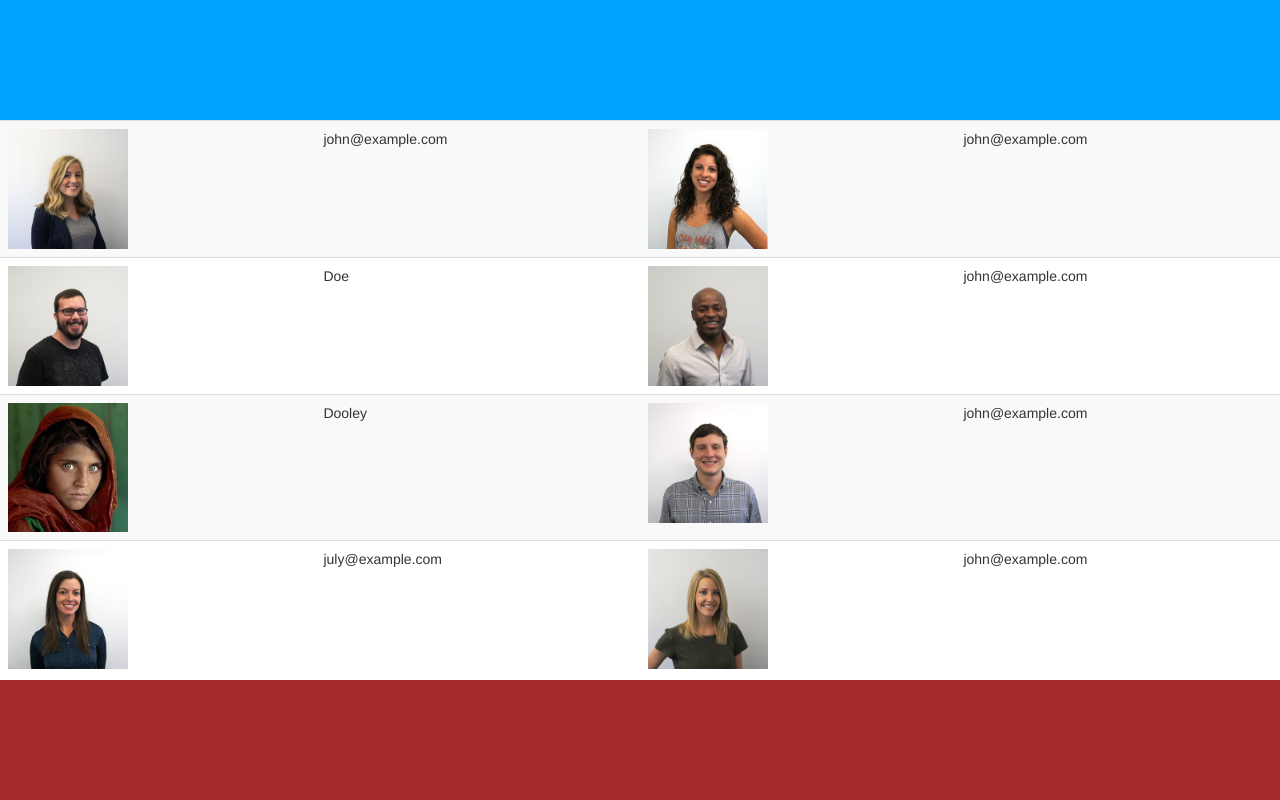
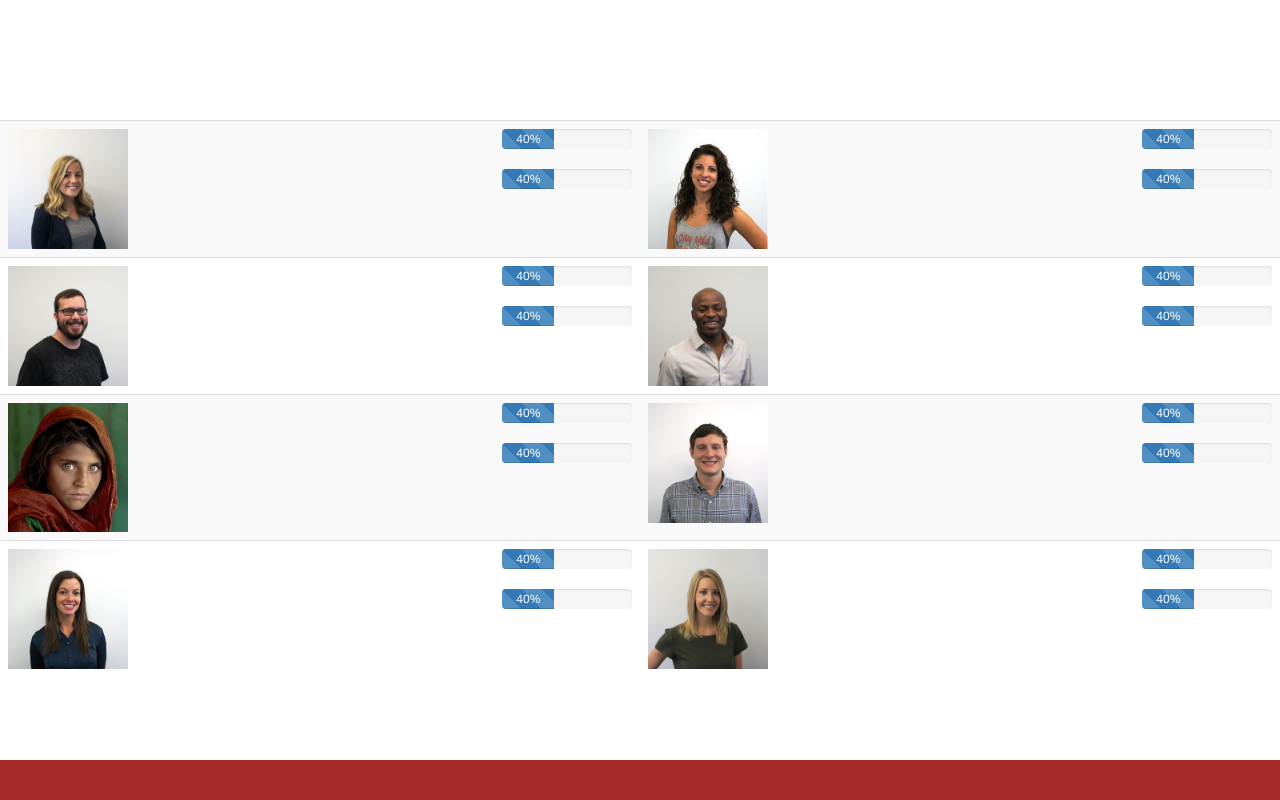
Before and after one commit to tcampb/Zendesk-Dashboard, a plain HTML site: page index.html in a window 1280 px wide. Drawn offline with nearby package versions, Linux system fonts and the light colour scheme; files whose address does not match are found by name.

Commit message:
Changed header color and each person has progress bars

```diff
--- a/index.html
+++ b/index.html
@@ -12,7 +12,7 @@
 <body>
 <div class="container-fluid" data-wrapper>
     <!-- First Row = Header -->
-    <div class="row">
+    <div class="row" id="header">
         <!-- Logo -->
         <div class="col-md-4 blue">
 
@@ -34,18 +34,9 @@
 
         </div> -->
         <!-- First Column Progress Bars -->
-        <!-- <div class="col-md-4  white main-section">
-            <div class="progress">
-                <div class="progress-bar progress-bar-striped active" role="progressbar"
-                    aria-valuenow="40" aria-valuemin="0" aria-valuemax="100" style="width:40%">40%
-                </div>
-            </div>
-            <div class="progress">
-                <div class="progress-bar progress-bar-striped active" role="progressbar"
-                    aria-valuenow="40" aria-valuemin="0" aria-valuemax="100" style="width:40%">40%
-                </div>
-            </div>
-        </div> -->
+        <!-- <div class="col-md-4  white main-section"> -->
+
+
         <!-- Second Column Headshots -->
         <!-- <div class="col-md-2  white main-section">
                          -->
@@ -55,37 +46,120 @@
 
         </div> -->
         <table class="table table-striped">
-                <!-- <thead> -->
-                  <!-- <tr>
-                    <th>Firstname</th>
-                    <th>Lastname</th>
-                    <th>Email</th>
-                  </tr> -->
-                <!-- </thead> -->
                 <tbody>
                   <tr>
-                    <td><img src="/Users/richoswald/DigitalCrafts-11-2017/front_end_project_Tyler/Zendesk-Dashboard/style_sheets/photos/anna.jpg" alt=""></td>
-                    <td>john@example.com</td>
+                    <td>
+                        <img src="/Users/richoswald/DigitalCrafts-11-2017/front_end_project_Tyler/Zendesk-Dashboard/style_sheets/photos/anna.jpg" alt="">
+                    </td>
+                    <td>
+                        <div class="progress">
+                            <div class="progress-bar progress-bar-striped active" role="progressbar"
+                                aria-valuenow="40" aria-valuemin="0" aria-valuemax="100" style="width:40%">40%
+                            </div>
+                        </div>
+                        <div class="progress">
+                            <div class="progress-bar progress-bar-striped active" role="progressbar"
+                                aria-valuenow="40" aria-valuemin="0" aria-valuemax="100" style="width:40%">40%
+                            </div>
+                        </div>
+                    </td>
                     <td><img src="/Users/richoswald/DigitalCrafts-11-2017/front_end_project_Tyler/Zendesk-Dashboard/style_sheets/photos/joelle.jpg" alt=""></td>
-                    <td>john@example.com</td>
+                    <td>
+                        <div class="progress">
+                            <div class="progress-bar progress-bar-striped active" role="progressbar"
+                                aria-valuenow="40" aria-valuemin="0" aria-valuemax="100" style="width:40%">40%
+                            </div>
+                        </div>
+                        <div class="progress">
+                                <div class="progress-bar progress-bar-striped active" role="progressbar"
+                                    aria-valuenow="40" aria-valuemin="0" aria-valuemax="100" style="width:40%">40%
+                                </div>
+                            </div>
+                    </td>
                 </tr>
                 <tr>
                     <td><img src="/Users/richoswald/DigitalCrafts-11-2017/front_end_project_Tyler/Zendesk-Dashboard/style_sheets/photos/brett.jpg" alt=""></td>
-                    <td>Doe</td>
+                    <td>
+                            <div class="progress">
+                                    <div class="progress-bar progress-bar-striped active" role="progressbar"
+                                        aria-valuenow="40" aria-valuemin="0" aria-valuemax="100" style="width:40%">40%
+                                    </div>
+                                </div>
+                                <div class="progress">
+                                    <div class="progress-bar progress-bar-striped active" role="progressbar"
+                                        aria-valuenow="40" aria-valuemin="0" aria-valuemax="100" style="width:40%">40%
+                                    </div>
+                                </div>
+                    </td>
                     <td><img src="/Users/richoswald/DigitalCrafts-11-2017/front_end_project_Tyler/Zendesk-Dashboard/style_sheets/photos/tope_a.jpg" alt=""></td>
-                    <td>john@example.com</td>
+                    <td>
+                            <div class="progress">
+                                    <div class="progress-bar progress-bar-striped active" role="progressbar"
+                                        aria-valuenow="40" aria-valuemin="0" aria-valuemax="100" style="width:40%">40%
+                                    </div>
+                                </div>
+                                <div class="progress">
+                                    <div class="progress-bar progress-bar-striped active" role="progressbar"
+                                        aria-valuenow="40" aria-valuemin="0" aria-valuemax="100" style="width:40%">40%
+                                    </div>
+                                </div>
+                    </td>
                   </tr>
                   <tr>
                       <td><img src="/Users/richoswald/DigitalCrafts-11-2017/front_end_project_Tyler/Zendesk-Dashboard/style_sheets/photos/place_holder_green_eyes-crop.jpg" alt=""></td>
-                      <td>Dooley</td>
+                      <td>
+                            <div class="progress">
+                                    <div class="progress-bar progress-bar-striped active" role="progressbar"
+                                        aria-valuenow="40" aria-valuemin="0" aria-valuemax="100" style="width:40%">40%
+                                    </div>
+                                </div>
+                                <div class="progress">
+                                    <div class="progress-bar progress-bar-striped active" role="progressbar"
+                                        aria-valuenow="40" aria-valuemin="0" aria-valuemax="100" style="width:40%">40%
+                                    </div>
+                                </div>
+                      </td>
                       <td><img src="/Users/richoswald/DigitalCrafts-11-2017/front_end_project_Tyler/Zendesk-Dashboard/style_sheets/photos/tyler.jpg" alt=""></td>
-                      <td>john@example.com</td>
+                      <td>
+                            <div class="progress">
+                                    <div class="progress-bar progress-bar-striped active" role="progressbar"
+                                        aria-valuenow="40" aria-valuemin="0" aria-valuemax="100" style="width:40%">40%
+                                    </div>
+                                </div>
+                                <div class="progress">
+                                    <div class="progress-bar progress-bar-striped active" role="progressbar"
+                                        aria-valuenow="40" aria-valuemin="0" aria-valuemax="100" style="width:40%">40%
+                                    </div>
+                                </div>
+                      </td>
                     </tr>
                     <tr>
                         <td><img src="/Users/richoswald/DigitalCrafts-11-2017/front_end_project_Tyler/Zendesk-Dashboard/style_sheets/photos/tiffany.jpg" alt=""></td>
-                        <td>july@example.com</td>
+                        <td>
+                                <div class="progress">
+                                        <div class="progress-bar progress-bar-striped active" role="progressbar"
+                                            aria-valuenow="40" aria-valuemin="0" aria-valuemax="100" style="width:40%">40%
+                                        </div>
+                                    </div>
+                                    <div class="progress">
+                                        <div class="progress-bar progress-bar-striped active" role="progressbar"
+                                            aria-valuenow="40" aria-valuemin="0" aria-valuemax="100" style="width:40%">40%
+                                        </div>
+                                    </div>
+                        </td>
                         <td><img src="/Users/richoswald/DigitalCrafts-11-2017/front_end_project_Tyler/Zendesk-Dashboard/style_sheets/photos/amanda.jpg" alt=""></td>
-                    <td>john@example.com</td>
+                    <td>
+                            <div class="progress">
+                                    <div class="progress-bar progress-bar-striped active" role="progressbar"
+                                        aria-valuenow="40" aria-valuemin="0" aria-valuemax="100" style="width:40%">40%
+                                    </div>
+                                </div>
+                                <div class="progress">
+                                    <div class="progress-bar progress-bar-striped active" role="progressbar"
+                                        aria-valuenow="40" aria-valuemin="0" aria-valuemax="100" style="width:40%">40%
+                                    </div>
+                                </div>
+                    </td>
                   </tr>
                 </tbody>
               </table>
--- a/style_sheets/main.css
+++ b/style_sheets/main.css
@@ -1,16 +1,23 @@
-.blue {
-    background-color: #00A2FF;
+
+#header {
+    box-shadow: 0 7px 20px -5px rgba(0,0,0,0.2);
+    background-color: white;
     height: 15vh;
+    /* border-width: 10px;
+    boder-style: solid;
+    border-left-color: blue;
+    border-top-color: blue;
+    border-bottom-color: lightblue;
+    border-right-color: lightblue; */
 }
-
 .white {
     background-color: white;
-    height: 70vh;
+    height: 80vh;
 }
 
 .brown {
     background-color: brown;
-    height: 15vh;
+    height: 5vh;
 }
 img {
     width: 120px;
```
